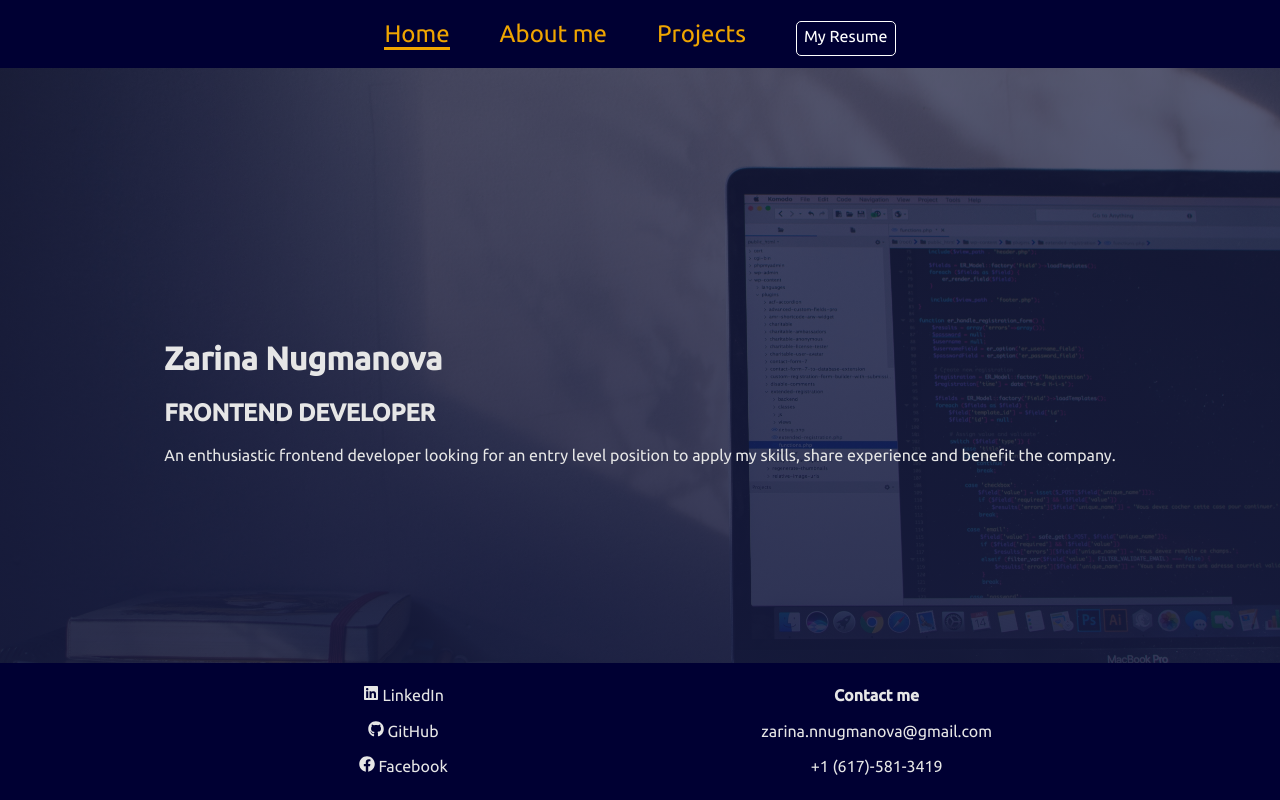
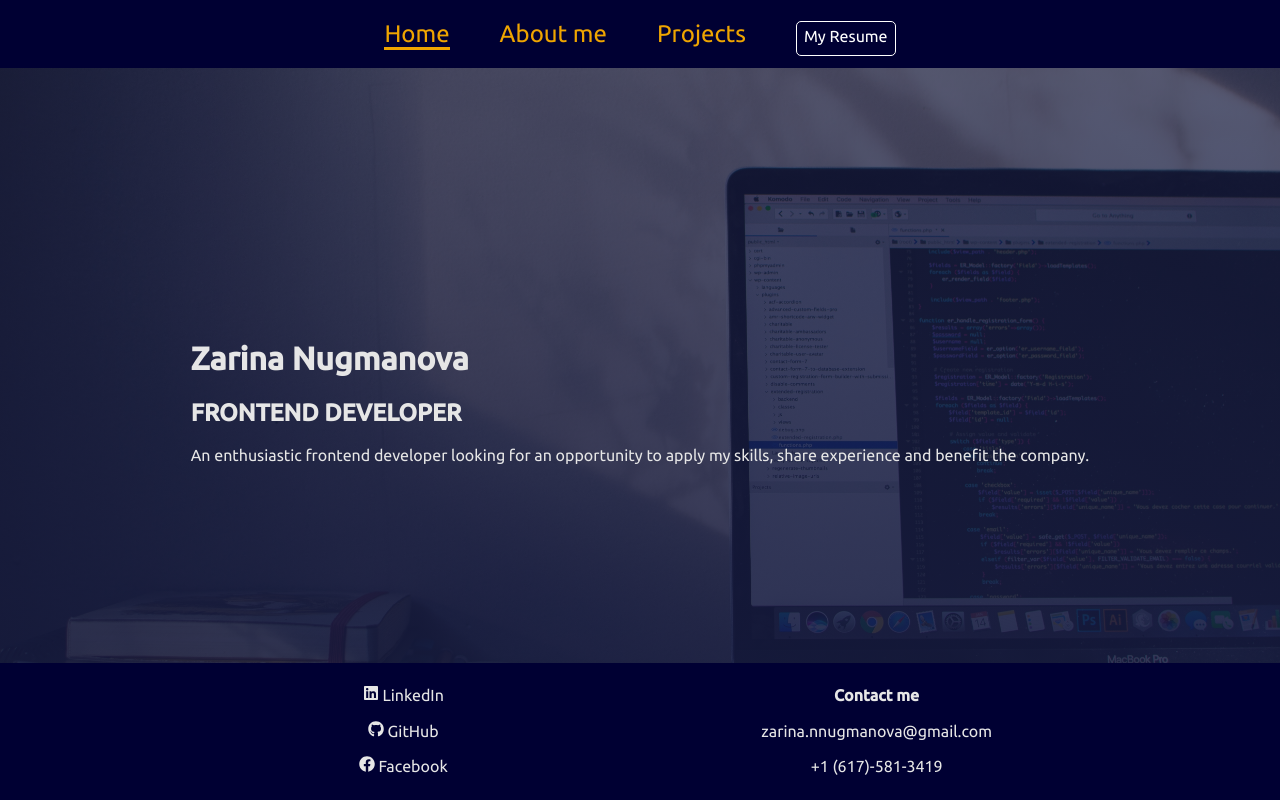
Before and after one commit to KittySaur/my-portfolio, a React (Create React App) app: page / in a window 1280 px wide. Built offline with nearby package versions, Linux system fonts and the light colour scheme.

Commit message:
resume updated

```diff
--- a/src/pages/Home/Home.jsx
+++ b/src/pages/Home/Home.jsx
@@ -8,8 +8,8 @@ function Home() {
         <h1>Zarina Nugmanova</h1>
         <h2>Frontend Developer</h2>
         <p>
-          An enthusiastic frontend developer looking for an entry level position
-          to apply my skills, share experience and benefit the company.
+          An enthusiastic frontend developer looking for an opportunity to apply
+          my skills, share experience and benefit the company.
         </p>
       </TextContainer>
     </Container>
```
